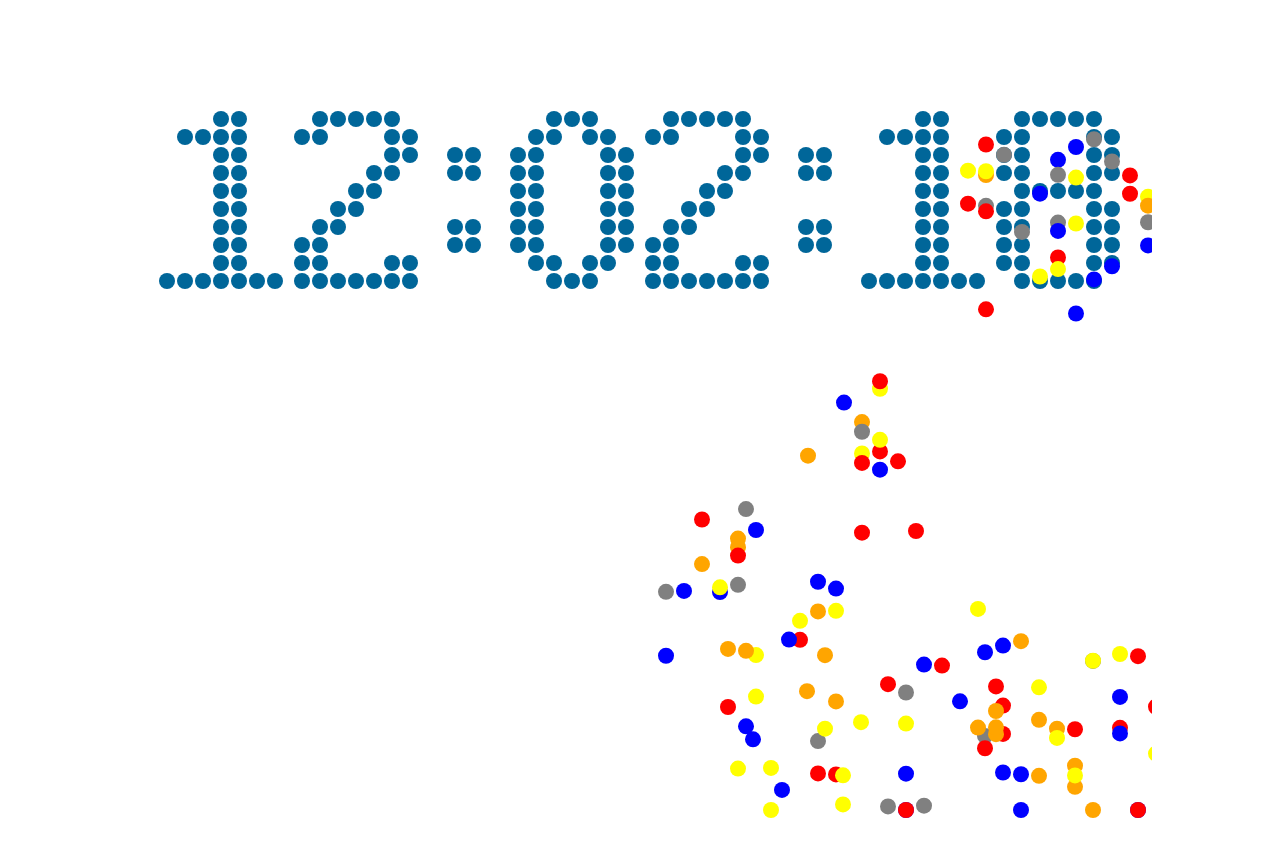
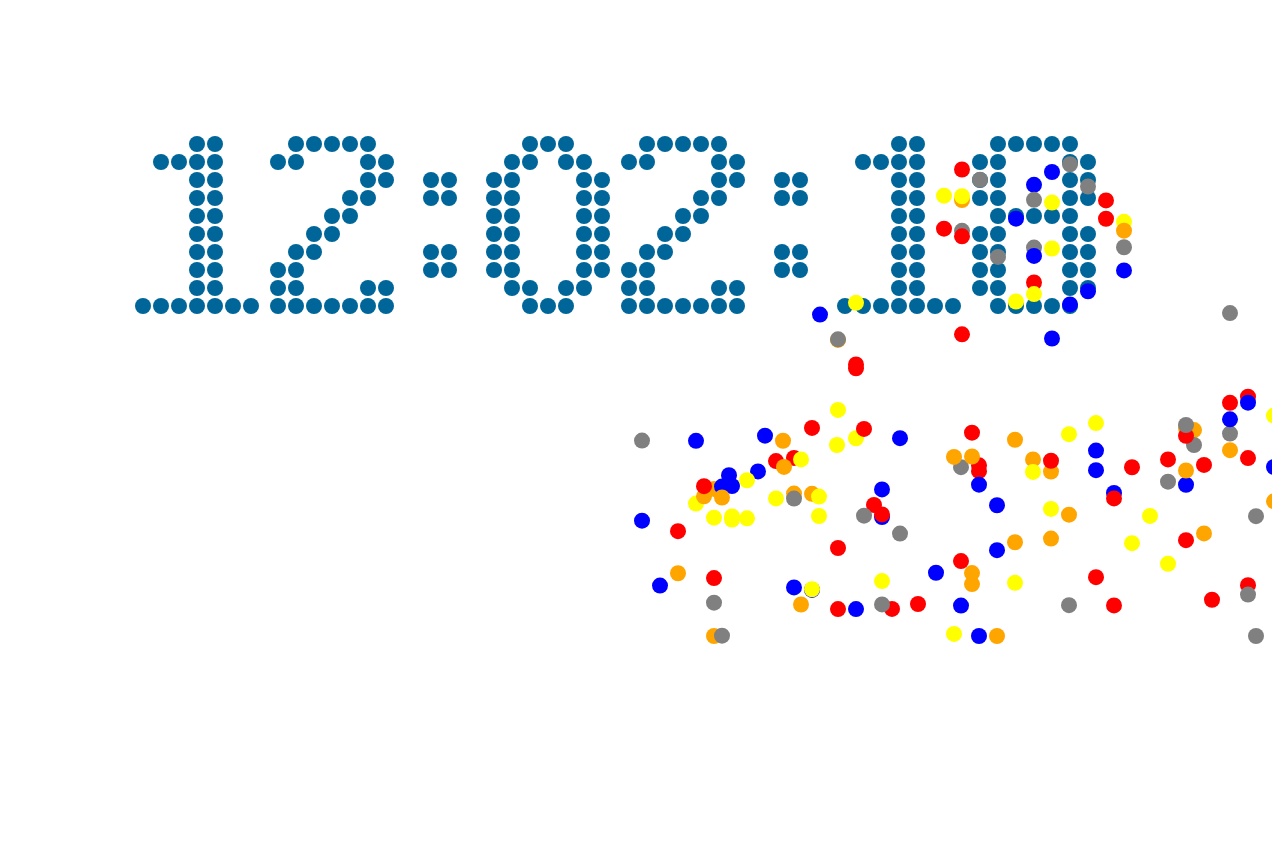
Before and after one commit to thomas-fan/learn-basic-frontend, a plain HTML site: page index.html in a window 1280 px wide. After the commit the page ends 800 px from the top, so only its background shows below. Drawn offline with Linux system fonts and the light colour scheme.

Commit message:
增加自适应宽度

```diff
--- a/countdown.js
+++ b/countdown.js
@@ -1,8 +1,8 @@
-const WINDOW_WIDTH = 1024
-const WINDOW_HEIGHT = 768
-const RADIUS = 8
-const MARGIN_TOP = 60
-const MARGIN_LEFT = 30
+let WINDOW_WIDTH = 1024
+let WINDOW_HEIGHT = 768
+let RADIUS = 8
+let MARGIN_TOP = 60
+let MARGIN_LEFT = 30
 
 const endTime = new Date(2019, 7, 15, 18, 39, 33)
 let curShowTimeSeconds = 0
@@ -11,6 +11,12 @@ let balls = []
 const colors = ["red", "yellow", "blue", "orange", "gray"];
 
 window.onload = function () {
+    WINDOW_WIDTH = document.body.clientWidth
+    WINDOW_HEIGHT = document.body.clientHeight
+    MARGIN_LEFT = Math.round(WINDOW_WIDTH / 10)
+    RADIUS = Math.round(WINDOW_WIDTH * 4 / 5 / 108) - 1
+    MARGIN_TOP = Math.round(WINDOW_HEIGHT / 5)
+
     let canvas = document.getElementById("canvas")
     canvas.width = WINDOW_WIDTH
     canvas.height = WINDOW_HEIGHT
@@ -74,7 +80,6 @@ function update() {
 }
 
 function updateBalls() {
-    console.log(balls.length)
     for (let i = 0; i < balls.length; i++) {
         balls[i].x += balls[i].vx
         balls[i].y += balls[i].vy
@@ -93,7 +98,7 @@ function updateBalls() {
         }
     }
 
-    while (balls.length >Math.min(cnt, 300)) {
+    while (balls.length > Math.min(cnt, 300)) {
         balls.pop()
     }
 }
--- a/index.html
+++ b/index.html
@@ -7,8 +7,8 @@
     <meta http-equiv="X-UA-Compatible" content="ie=edge">
     <title>Document</title>
 </head>
-<body>
-<canvas id="canvas" style="display: block; margin: 50px auto;">
+<body style="height: 100%">
+<canvas id="canvas" style="width: 100%;height: 100%">
     当前浏览器不支持Canvas，请更换浏览器
 </canvas>
 <script src="digit.js"></script>
```
